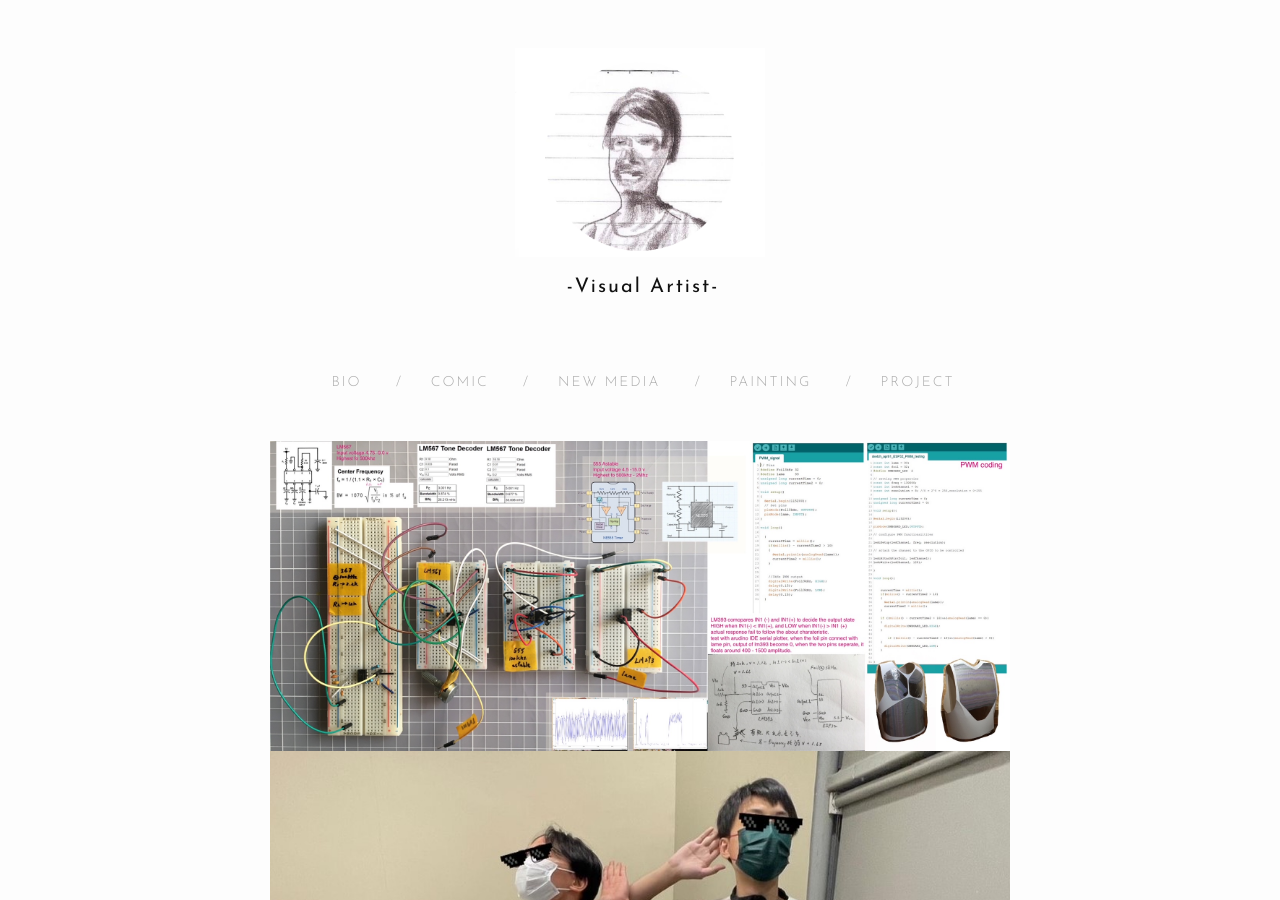
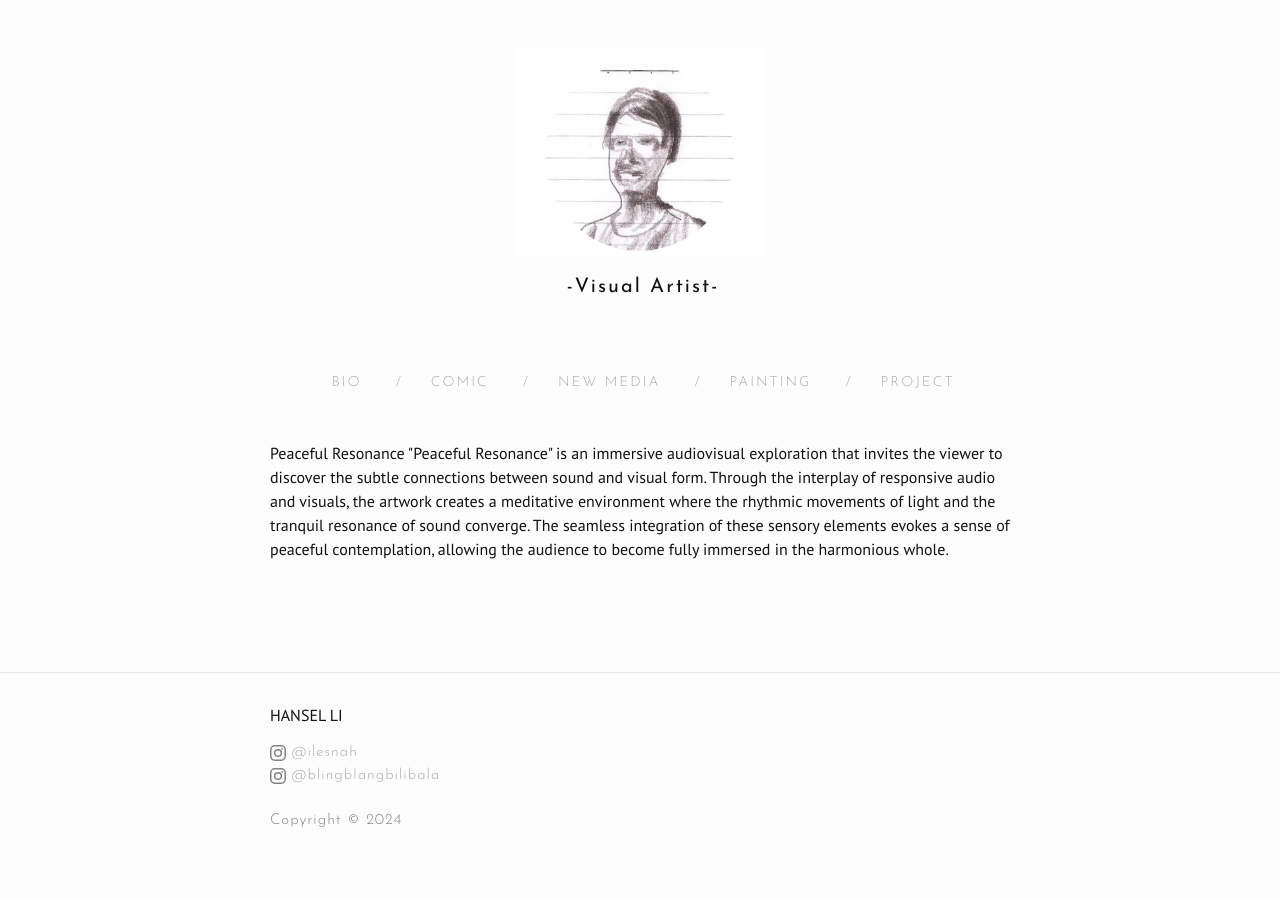
Before and after one commit to Hanseli/hanseli.github.io, a Jekyll site: the page built from peacefulReso/index.html, in a window 1280 px wide and 900 px high. Built offline with Jekyll 4.4.1, drawn with Linux system fonts in a browser that asks for light colours; nearby versions of some CDN libraries.

Commit message:
Update index.html

```diff
--- a/peacefulReso/index.html
+++ b/peacefulReso/index.html
@@ -1,11 +1,20 @@
 ---
 layout: default
 ---
+
 <br>
 <br>
 
-<img src="/assets/img/wirelessfencing/001.jpg">
-<img src="/assets/img/wirelessfencing/002.jpg">
+<p>
+    Peaceful Resonance
+
+"Peaceful Resonance" is an immersive audiovisual exploration that invites the viewer to discover the subtle connections between sound and visual form.
+
+Through the interplay of responsive audio and visuals, the artwork creates a meditative environment where the rhythmic movements of light and the tranquil resonance of sound converge. The seamless integration of these sensory elements evokes a sense of peaceful contemplation, allowing the audience to become fully immersed in the harmonious whole.
+</p>
+<br>
+<br>
+
 
 <br>
 <br>
```
